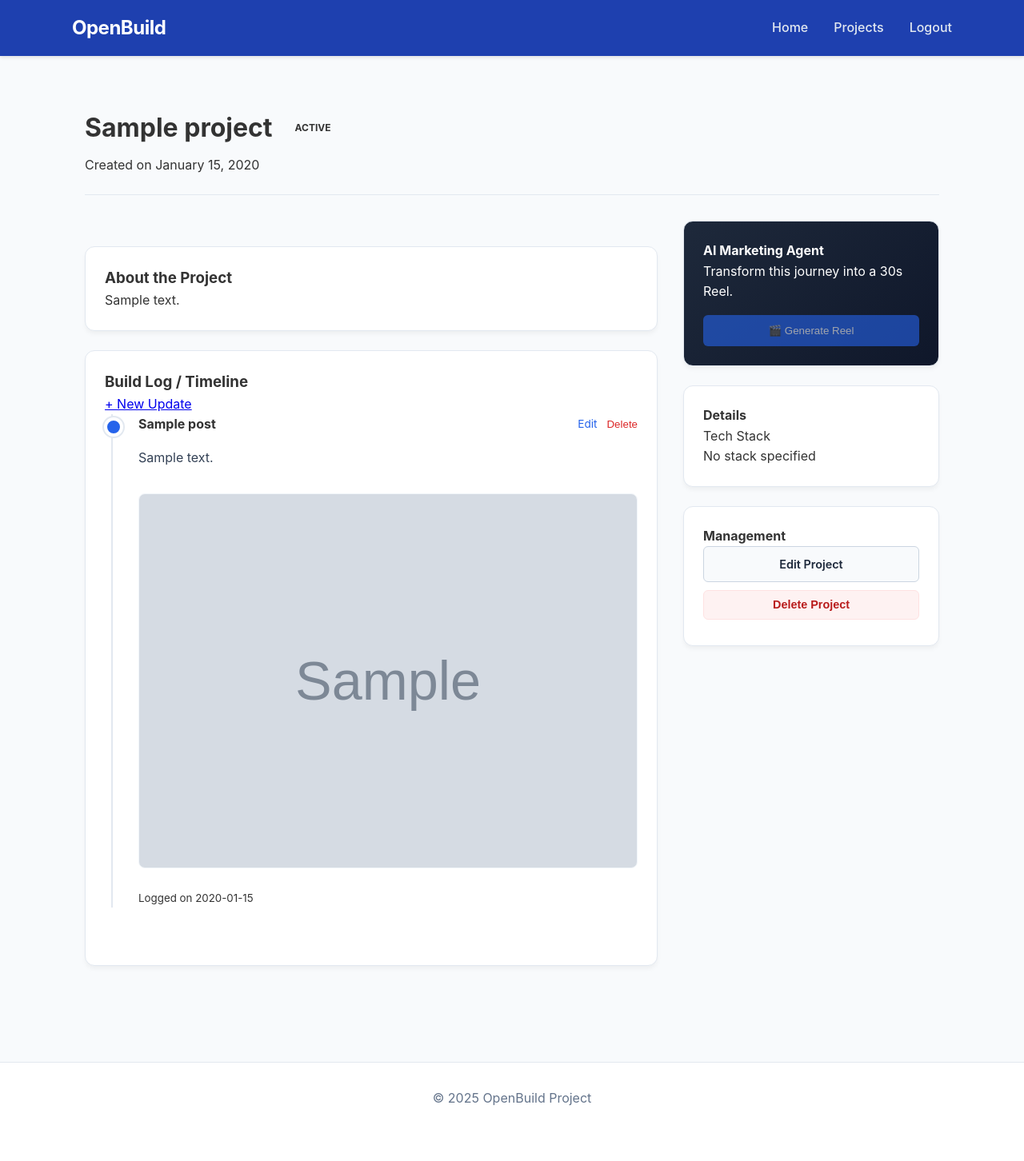
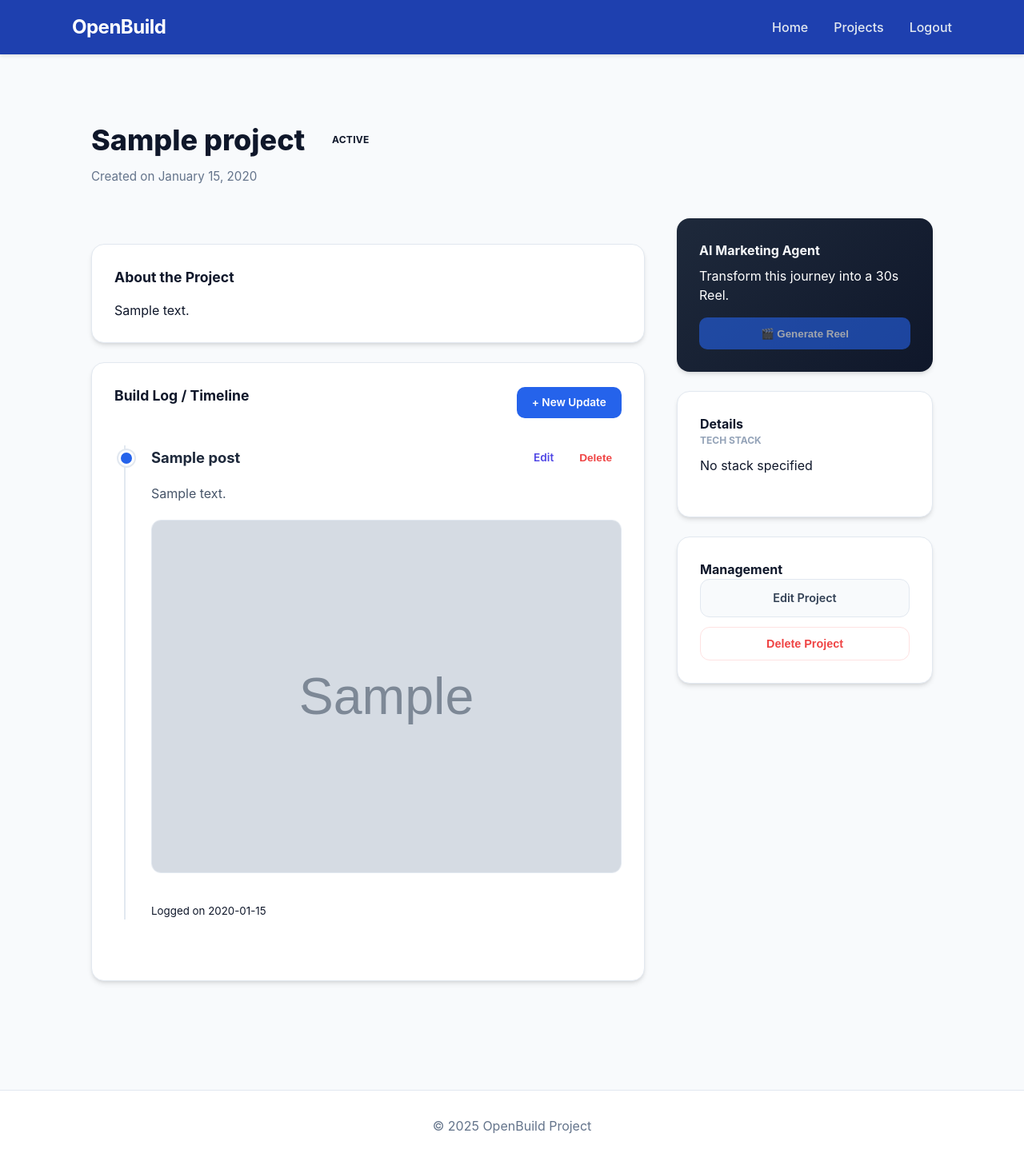
Before and after one commit to nimish-23/openbuild, a Flask app: page /project/1 in a window 1280 px wide. Shown: the whole page at 80% size. Before the commit the page ends 1383 px from the top, so only its background shows below. Run offline with Flask 3, Linux system fonts and the light colour scheme; a user stored in the database is signed in; tables that the repository leaves empty hold one stand-in row (values such as "Sample post"); grey boxes marked "Sample" are stand-in pictures.

Commit message:
solved the update bug and added edit and delete options in the post section

```diff
--- a/app/routes/post.py
+++ b/app/routes/post.py
@@ -87,6 +87,7 @@ def post_edit(post_id):
         form.title.data = post.title
         form.content.data = post.content
 
+
     return render_template('create_post.html', title='Edit Update', form=form, project=post.project)
 
 @post_bp.route('/post/<int:post_id>/delete', methods=['POST'])
--- a/app/static/css/project_detail.css
+++ b/app/static/css/project_detail.css
@@ -1,54 +1,129 @@
-/* Container & Layout */
+/* 1. Global Variables & Base Reset */
+:root {
+    --primary: #2563eb;
+    --primary-hover: #1d4ed8;
+    --indigo: #4f46e5;
+    --indigo-hover: #3730a3;
+    --danger: #ef4444;
+    --danger-hover: #b91c1c;
+    --bg-main: #f8fafc;
+    --card-bg: #ffffff;
+    --text-main: #0f172a;
+    --text-muted: #64748b;
+    --border: #e2e8f0;
+    --shadow: 0 4px 6px -1px rgb(0 0 0 / 0.1), 0 2px 4px -2px rgb(0 0 0 / 0.1);
+    --radius: 16px;
+}
+
+* {
+    box-sizing: border-box;
+    margin: 0;
+    padding: 0;
+}
+
+body {
+    background-color: var(--bg-main);
+    color: var(--text-main);
+    font-family: 'Inter', system-ui, -apple-system, sans-serif;
+    line-height: 1.5;
+}
+
+/* 2. Layout Structure */
 .project-view-container {
-    max-width: 1200px;
-    margin: 2rem auto;
-    padding: 0 1rem;
+    max-width: 1100px;
+    margin: 3rem auto;
+    padding: 0 1.5rem;
 }
 
 .project-grid-layout {
     display: grid;
     grid-template-columns: 1fr 320px;
-    gap: 2rem;
+    gap: 2.5rem;
 }
 
-/* Header Section */
+@media (max-width: 850px) {
+    .project-grid-layout {
+        grid-template-columns: 1fr;
+    }
+}
+
+/* 3. Header Section */
 .project-header {
-    margin-bottom: 2rem;
-    padding-bottom: 1.5rem;
-    border-bottom: 1px solid #e2e8f0;
+    margin-bottom: 2.5rem;
 }
 
 .title-area {
     display: flex;
     align-items: center;
-    gap: 1rem;
+    gap: 1.25rem;
     margin-bottom: 0.5rem;
 }
 
+.title-area h1 {
+    font-size: 2.25rem;
+    font-weight: 800;
+    color: var(--text-main);
+}
+
 .status-badge {
-    padding: 0.25rem 0.75rem;
+    padding: 0.35rem 0.85rem;
     border-radius: 99px;
     font-size: 0.75rem;
     font-weight: 700;
     text-transform: uppercase;
+    letter-spacing: 0.025em;
 }
 
-/* Content Cards */
-.card {
-    background: white;
-    border-radius: 12px;
-    padding: 1.5rem;
-    border: 1px solid #e2e8f0;
-    box-shadow: 0 4px 6px -1px rgba(0, 0, 0, 0.05);
-    margin-bottom: 1.5rem;
+.status-badge.in_progress { background: #dcfce7; color: #166534; }
+.status-badge.completed { background: #dbeafe; color: #1e40af; }
+
+.meta-info {
+    color: var(--text-muted);
+    font-size: 0.95rem;
 }
 
-/* Timeline Styling */
+/* 4. Global Card Styling */
+.card {
+    background: var(--card-bg);
+    border: 1px solid var(--border);
+    border-radius: var(--radius);
+    padding: 1.75rem;
+    margin-bottom: 1.5rem;
+    box-shadow: var(--shadow);
+}
+
+.card h3 {
+    font-size: 1.1rem;
+    color: var(--text-main);
+    margin-bottom: 1rem;
+}
+
+/* 5. Build Log & Timeline Logic */
+.section-header {
+    display: flex;
+    justify-content: space-between;
+    align-items: center;
+    margin-bottom: 2rem;
+}
+
+.btn-sm {
+    background: var(--primary);
+    color: white;
+    padding: 0.6rem 1.2rem;
+    border-radius: 10px;
+    font-size: 0.85rem;
+    font-weight: 600;
+    text-decoration: none;
+    transition: background 0.2s ease;
+}
+
+.btn-sm:hover { background: var(--primary-hover); }
+
 .timeline-container {
+    border-left: 2px solid var(--border);
+    padding-left: 2rem;
+    margin-left: 0.75rem;
     position: relative;
-    padding-left: 2rem;
-    border-left: 2px solid #e2e8f0;
-    margin-left: 0.5rem;
 }
 
 .timeline-item {
@@ -59,93 +134,202 @@
 .timeline-item::before {
     content: '';
     position: absolute;
-    left: -2.7rem;
-    top: 0.25rem;
-    width: 16px;
-    height: 16px;
+    left: calc(-2rem - 9px);
+    top: 6px;
+    width: 14px;
+    height: 14px;
+    background: var(--primary);
+    border: 3px solid white;
     border-radius: 50%;
-    background: #2563eb;
-    border: 4px solid white;
-    box-shadow: 0 0 0 2px #e2e8f0;
+    box-shadow: 0 0 0 2px var(--border);
+    z-index: 2;
 }
 
-/* Post Header & Actions */
+/* 6. Post Content & Actions */
 .post-header {
     display: flex;
-    justify-content: space-between;
+    justify-content: space-between; /* Perfect Horizontal Alignment */
     align-items: center;
+    margin-bottom: 1rem;
+    width: 100%;
+}
+
+.post-header h4 {
+    margin: 0;
+    font-size: 1.15rem;
+    font-weight: 700;
+    color: #1e293b;
+}
+
+.post-actions {
+    display: flex;
+    gap: 0.5rem;
+}
+
+.text-edit, .text-delete {
+    font-size: 0.85rem;
+    font-weight: 600;
+    text-decoration: none;
+    padding: 6px 12px;
+    border-radius: 8px;
+    transition: all 0.2s ease;
+    background: transparent;
+    border: none;
+    cursor: pointer;
+}
+
+.text-edit {
+    color: var(--indigo);
+}
+
+.text-edit:hover {
+    background-color: #eef2ff;
+    color: var(--indigo-hover);
+}
+
+.text-delete {
+    color: var(--danger);
+}
+
+.text-delete:hover {
+    background-color: #fef2f2;
+    color: var(--danger-hover);
+}
+
+.markdown-body {
+    font-size: 1rem;
+    color: #475569;
+    line-height: 1.6;
+}
+
+.post-img {
+    width: 100%;
+    border-radius: 12px;
+    margin: 1.25rem 0;
+    border: 1px solid var(--border);
+    object-fit: cover;
+}
+
+.post-footer {
+    margin-top: 0.5rem;
+}
+
+/* 7. Sidebar & AI Card Styling */
+.ai-preview-card {
+    background: linear-gradient(135deg, #1e293b 0%, #0f172a 100%);
+    color: white;
+    border: none;
+}
+
+.ai-preview-card h4 { color: #f8fafc; margin-bottom: 0.5rem; }
+
+.btn-ai-generate {
+    width: 100%;
+    padding: 0.8rem;
+    background: var(--primary);
+    color: white;
+    border: none;
+    border-radius: 10px;
+    margin-top: 1rem;
+    font-weight: 700;
+    cursor: not-allowed;
+    opacity: 0.6;
+}
+
+.detail-item {
+    margin-bottom: 1.5rem;
+}
+
+.detail-item label {
+    display: block;
+    font-size: 0.75rem;
+    font-weight: 700;
+    color: #94a3b8;
+    text-transform: uppercase;
+    margin-bottom: 0.6rem;
+}
+
+.tag {
+    display: inline-block;
+    background: #f1f5f9;
+    color: #475569;
+    padding: 0.3rem 0.7rem;
+    border-radius: 6px;
+    font-size: 0.75rem;
+    margin: 0.25rem 0.25rem 0.25rem 0;
+}
+
+.external-link {
+    font-size: 0.9rem;
+    color: var(--primary);
+    text-decoration: none;
+    font-weight: 600;
+}
+
+/* Management Buttons */
+.btn-edit, .btn-delete {
+    display: block;
+    width: 100%;
+    text-align: center;
+    padding: 0.75rem;
+    border-radius: 12px;
+    font-size: 0.9rem;
+    font-weight: 600;
+    text-decoration: none;
+    transition: all 0.2s ease;
+}
+
+.btn-edit {
+    background: #f8fafc;
+    color: #334155;
+    border: 1px solid var(--border);
+    margin-bottom: 0.75rem;
+}
+
+.btn-edit:hover { background: #f1f5f9; }
+
+.btn-delete {
+    background: white;
+    color: var(--danger);
+    border: 1px solid #fee2e2;
+}
+
+.btn-delete:hover { background: #fef2f2; }
+
+/* Targeted Fix for Timeline Post Alignment */
+.post-header {
+    display: flex; /* Establish flex context */
+    justify-content: space-between; /* Pushes <h4> to the left and .post-actions to the far right */
+    align-items: center; /* Vertically centers the buttons with the text */
+    width: 100%; /* Ensures the header spans the full width of the card */
     margin-bottom: 1rem;
 }
 
 .post-actions {
-    display: flex;
-    gap: 0.75rem;
-    font-size: 0.85rem;
+    display: flex; /* Keeps buttons in a row */
+    gap: 0.75rem; /* Precise spacing between Edit and Delete */
+    flex-shrink: 0; /* Prevents buttons from squishing if the title is long */
 }
 
-.text-edit { color: #2563eb; text-decoration: none; }
-.text-delete { color: #dc2626; background: none; border: none; cursor: pointer; padding: 0; }
-
-/* Markdown & Media */
-.markdown-body {
-    color: #334155;
-    line-height: 1.6;
-    margin-bottom: 1rem;
+/* Optional: Ensure long titles don't overlap buttons */
+.post-header h4 {
+    margin: 0;
+    padding-right: 1rem;
+    overflow: hidden;
+    text-overflow: ellipsis;
+    white-space: nowrap;
 }
 
-.markdown-body p { margin-bottom: 1rem; }
-
-.post-img {
-    width: 100%;
-    border-radius: 8px;
-    margin: 1rem 0;
-    border: 1px solid #f1f5f9;
+.post-actions {
+    display: flex;
+    gap: 8px;
+    align-items: center;
 }
 
-/* Sidebar Specifics */
-.tag {
-    display: inline-block;
-    background: #f1f5f9;
-    padding: 0.25rem 0.5rem;
-    border-radius: 4px;
-    font-size: 0.75rem;
-    margin: 0.25rem;
+.text-edit,
+.text-delete {
+    display: inline-flex;
+    align-items: center;
+    justify-content: center;
+    height: 32px;
 }
-
-.btn-edit, .btn-delete {
-    display: block;
-    width: 100%;
-    text-align: center;
-    padding: 0.6rem;
-    border-radius: 6px;
-    font-size: 0.9rem;
-    font-weight: 600;
-    margin-bottom: 0.5rem;
-    text-decoration: none;
-}
-
-.btn-edit { background: #f8fafc; border: 1px solid #cbd5e1; color: #1e293b; }
-.btn-delete { background: #fef2f2; border: 1px solid #fee2e2; color: #b91c1c; }
-
-/* AI Preview Card */
-.ai-preview-card {
-    background: linear-gradient(135deg, #1e293b 0%, #0f172a 100%);
-    color: white;
-}
-
-.btn-ai-generate {
-    width: 100%;
-    background: #2563eb;
-    color: white;
-    border: none;
-    padding: 0.75rem;
-    border-radius: 6px;
-    margin-top: 1rem;
-    opacity: 0.6;
-    cursor: not-allowed;
-}
-
-/* Responsive */
-@media (max-width: 900px) {
-    .project-grid-layout { grid-template-columns: 1fr; }
-}
```
Also changed, not shown: app/static/css/projects.css (+58 -54 lines), app/templates/create_post.html (+30 -19 lines), app/static/uploads/0f83b4e1460eaf60.jpg (added), app/static/uploads/75caa565eb79b219.png (added), app/static/uploads/9dd037d777d9bbb1.png (added), app/static/uploads/e71e01cdb4d20f67.jpg (added).
